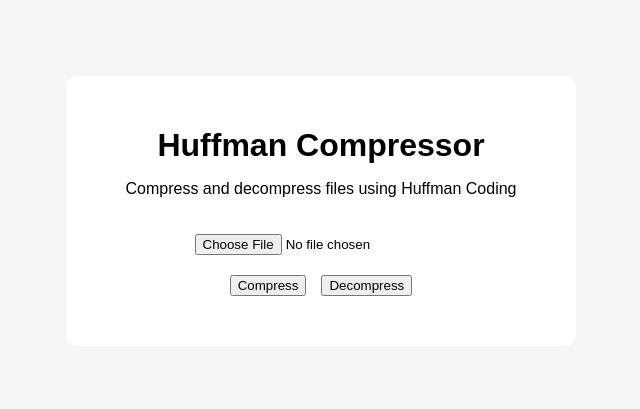
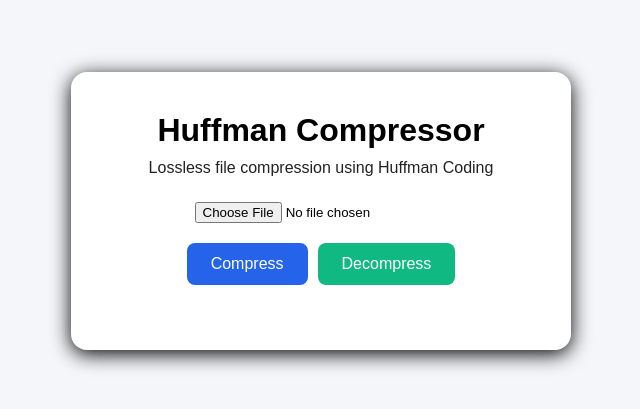
Before and after one commit to kapiltadkase/Huffmann-Compressor, a plain HTML site: page frontend/index.html in a window 1280 px wide. Shown: the part 189-598 px from the top of the page, without its empty margins (319-959 px from the left). Drawn offline with Linux system fonts and the light colour scheme.

Commit message:
Fix: Fixed the frontend UI

```diff
--- a/frontend/index.html
+++ b/frontend/index.html
@@ -7,13 +7,13 @@
 <body>
     <div class="container">
         <h1>Huffman Compressor</h1>
-        <p>Compress and decompress files using Huffman Coding</p>
+        <p>Lossless file compression using Huffman Coding </p>
 
         <input type="file" id="fileInput">
 
         <div class="buttons">
-            <button onClick="compress()">Compress</button>
-            <button onClick="decompress()">Decompress</button>
+            <button class="compress-btn" onClick="compress()">Compress</button>
+            <button class="decompress-btn" onClick="decompress()">Decompress</button>
         </div>
 
         <p id="status"></p>
--- a/frontend/style.css
+++ b/frontend/style.css
@@ -1,37 +1,76 @@
+*{
+    margin:0;
+    padding:0;
+    box-sizing:border-box;
+    font-family: Arial, sans-serif;
+}
+
 body{
-    font-family: Arial, sans-serif;
-    background: #f4f6f8;
+    background: #f4f6f9;
+    height: 100vh;
     display:flex;
     justify-content: center;
     align-items: center;
-    height: 100vh;
-    margin: 0;
 }
 
 .container{
     background: white;
-    padding: 30px;
-    border-radius: 12px;
-    width: 450px;
+    padding: 40px;
+    border-radius: 16px;
+    box-shadow: 0 4px 20px rgba(0,0,0,1);
+    width:500px;
     text-align: center;
-    box-shadow: 0 4px 12px rgba(0,0,0,0,1);
 }
 
 h1{
     margin-bottom: 10px;
+    text-align: center;
 }
 
-input{
-    margin: 20px 0;
+p{
+    color:#222;
+    margin-bottom: 25px;
+}
+
+input[type="file"]{
+    margin-bottom: 20px;
 }
 
 .buttons{
-    display: flex;
+    display:flex;
+    gap:10px;
     justify-content: center;
-    gap: 15px;
+}
+
+button{
+    border:none;
+    padding: 12px 24px;
+    border-radius: 8px;
+    cursor: pointer;
+    font-size: 16px;
+    transition: 0.2s;
+}
+
+.compress-btn{
+    background: #2563eb;
+    color:white;
+}
+
+.compress-btn:hover{
+    transform:translateY(-2px);
+}
+
+.decompress-btn{
+    background: #10b981;
+    color:white;
+}
+
+.decompress-btn:hover{
+    transform: translateY(-2px);
 }
 
 #status{
-    margin-top: 20px;
+    margin-top:20px;
     font-weight: bold;
+    color:#444;
 }
```
